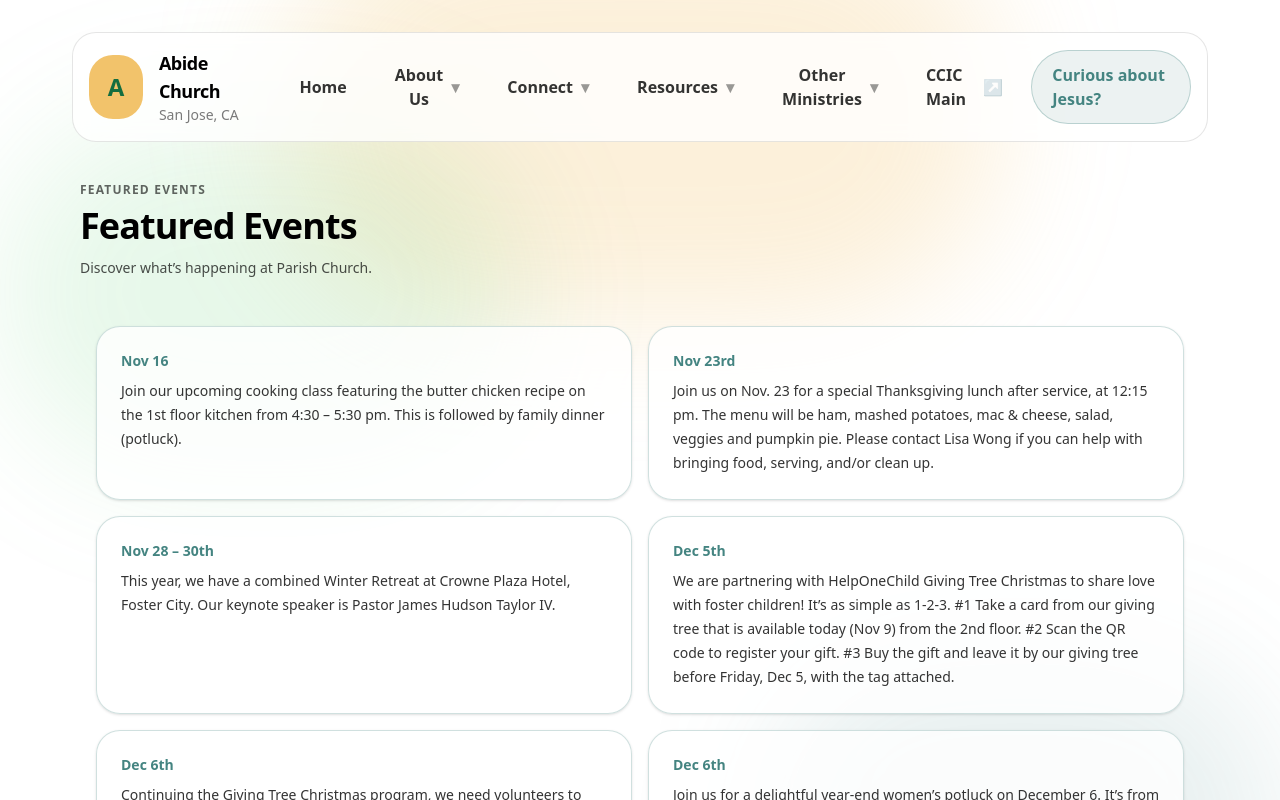
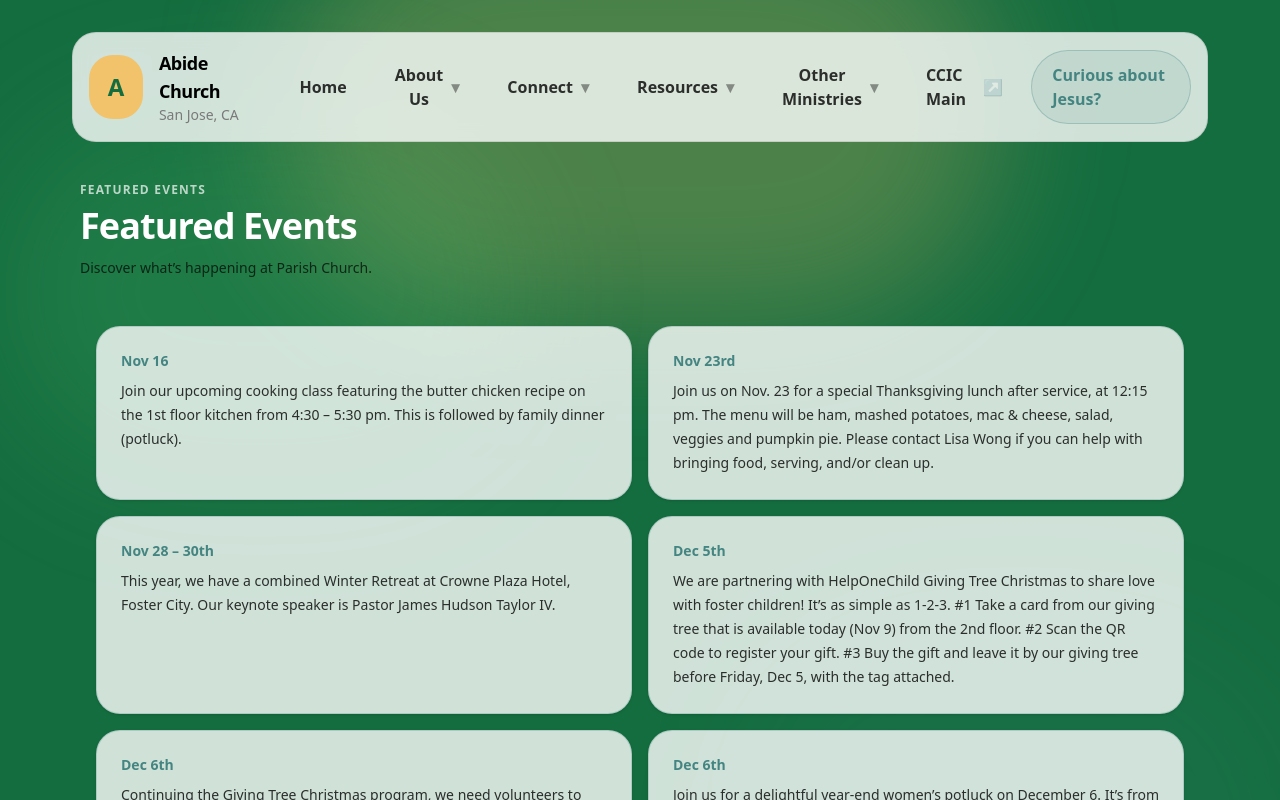
Before and after one commit to lugeorge8/abide, a Next.js app: page /events in a window 1280 px wide. Shown: the top 800 px of the page. Built offline with nearby package versions, Linux system fonts and the light colour scheme.

Commit message:
Improve text contrast on hero sections

```diff
--- a/src/app/about/page.tsx
+++ b/src/app/about/page.tsx
@@ -5,7 +5,7 @@ export default function AboutPage() {
     <>
       <HeroShell active={undefined}>
       <div>
-        <div className="text-xs font-semibold uppercase tracking-widest text-black/60">
+        <div className="text-xs font-semibold uppercase tracking-widest text-white/70">
           About Us
         </div>
         <h1 className="mt-2 text-3xl font-semibold tracking-tight sm:text-4xl">
--- a/src/app/events/page.tsx
+++ b/src/app/events/page.tsx
@@ -32,7 +32,7 @@ export default function EventsPage() {
     <>
       <HeroShell active={undefined}>
       <div>
-        <div className="text-xs font-semibold uppercase tracking-widest text-black/60">
+        <div className="text-xs font-semibold uppercase tracking-widest text-white/70">
           Featured Events
         </div>
         <h1 className="mt-2 text-3xl font-semibold tracking-tight sm:text-4xl">
--- a/src/app/ministries/page.tsx
+++ b/src/app/ministries/page.tsx
@@ -5,7 +5,7 @@ export default function MinistriesPage() {
     <>
       <HeroShell active={undefined}>
       <div>
-        <div className="text-xs font-semibold uppercase tracking-widest text-black/60">
+        <div className="text-xs font-semibold uppercase tracking-widest text-white/70">
           Ministries
         </div>
         <h1 className="mt-2 text-3xl font-semibold tracking-tight sm:text-4xl">
--- a/src/app/resources/page.tsx
+++ b/src/app/resources/page.tsx
@@ -5,7 +5,7 @@ export default function ResourcesPage() {
     <>
       <HeroShell active={undefined}>
       <div>
-        <div className="text-xs font-semibold uppercase tracking-widest text-black/60">
+        <div className="text-xs font-semibold uppercase tracking-widest text-white/70">
           Resources
         </div>
         <h1 className="mt-2 text-3xl font-semibold tracking-tight sm:text-4xl">
--- a/src/components/site-shell.tsx
+++ b/src/components/site-shell.tsx
@@ -14,7 +14,7 @@ export function HeroShell({
 }) {
   return (
     <div className="min-h-screen bg-white text-black">
-      <div className="relative overflow-hidden">
+      <div className="relative overflow-hidden bg-abide-deep text-white">
         {/* subtle accent glows */}
         <div className="pointer-events-none absolute inset-0">
           <div className="absolute -top-24 left-1/2 h-[420px] w-[720px] -translate-x-1/2 rounded-full bg-abide-gold/25 blur-3xl" />
```
